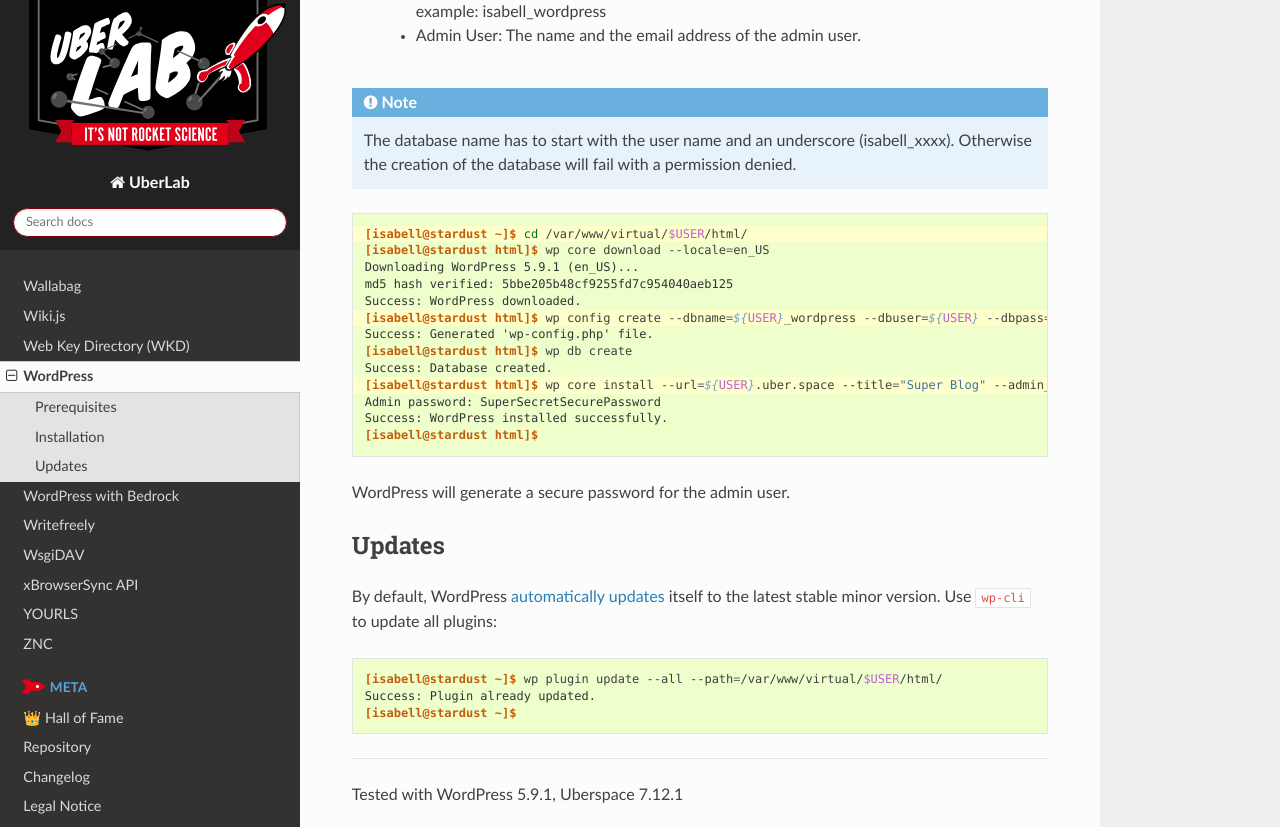
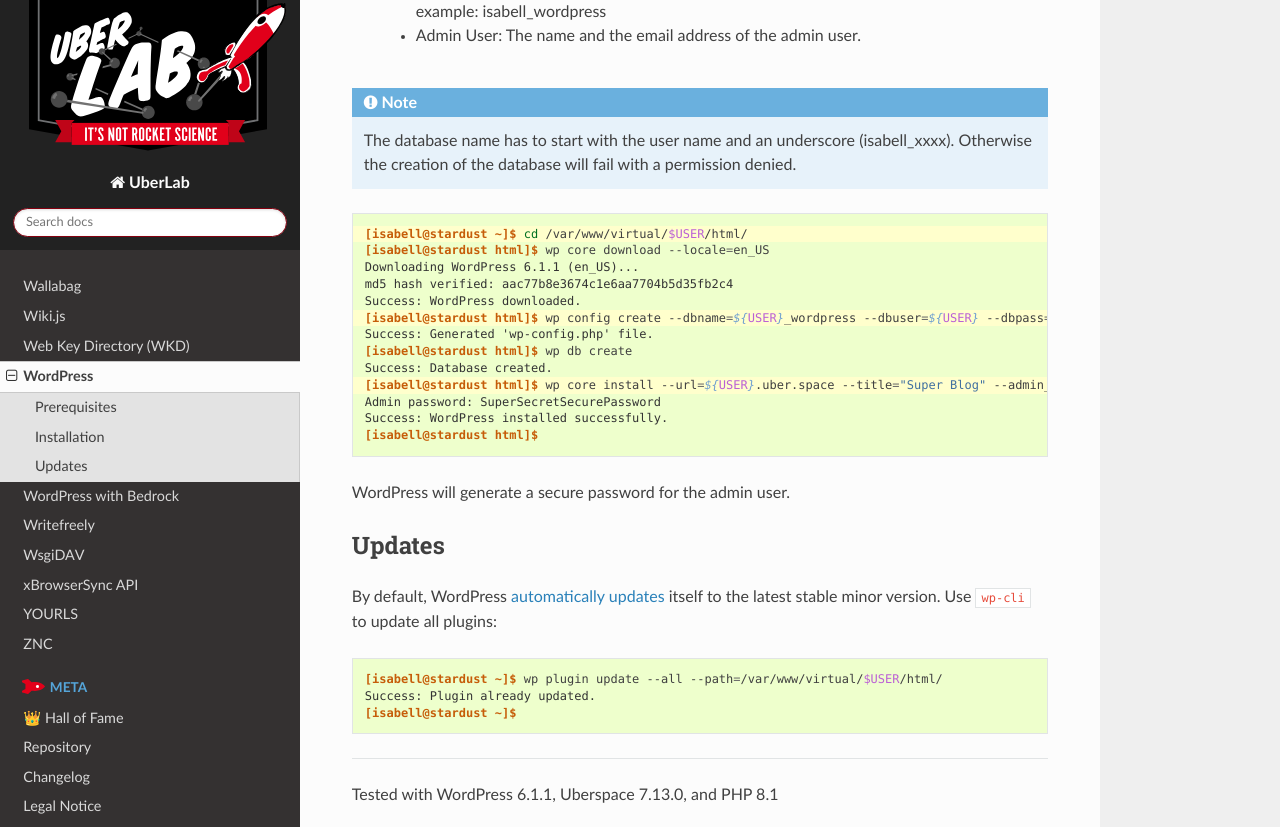
Before and after one commit to Uberspace/lab, a Sphinx documentation site: the page built from source/guide_wordpress.rst, in a window 1280 px wide and 900 px high, scrolled down 2206 px, cut to the strip 0-827 px from the top of the window. Built offline with Sphinx 7.4.7 and the Read the Docs theme 2.0.0, drawn with Linux system fonts in a browser that asks for light colours; some of the changed text lies outside the part shown.

Commit message:
[wordpress] works with PHP 8.1
closes #1377

```diff
--- a/source/guide_wordpress.rst
+++ b/source/guide_wordpress.rst
@@ -36,12 +36,12 @@
 Prerequisites
 =============
 
-We're using PHP_ in the stable version 7.4:
+We're using PHP_ in the stable version 8.1:
 
 ::
 
  [isabell@stardust ~]$ uberspace tools version show php
- Using 'PHP' version: '7.4'
+ Using 'PHP' version: '8.1'
  [isabell@stardust ~]$
 
 .. include:: includes/my-print-defaults.rst
@@ -70,8 +70,8 @@
 
  [isabell@stardust ~]$ cd /var/www/virtual/$USER/html/
  [isabell@stardust html]$ wp core download --locale=en_US
- Downloading WordPress 5.9.1 (en_US)...
- md5 hash verified: 5bbe205b48cf9255fd7c954040aeb125
+ Downloading WordPress 6.1.1 (en_US)...
+ md5 hash verified: aac77b8e3674c1e6aa7704b5d35fb2c4
  Success: WordPress downloaded.
  [isabell@stardust html]$ wp config create --dbname=${USER}_wordpress --dbuser=${USER} --dbpass=<password>
  Success: Generated 'wp-config.php' file.
@@ -101,6 +101,6 @@
 
 ----
 
-Tested with WordPress 5.9.1, Uberspace 7.12.1
+Tested with WordPress 6.1.1, Uberspace 7.13.0, and PHP 8.1
 
 .. author_list::
```
